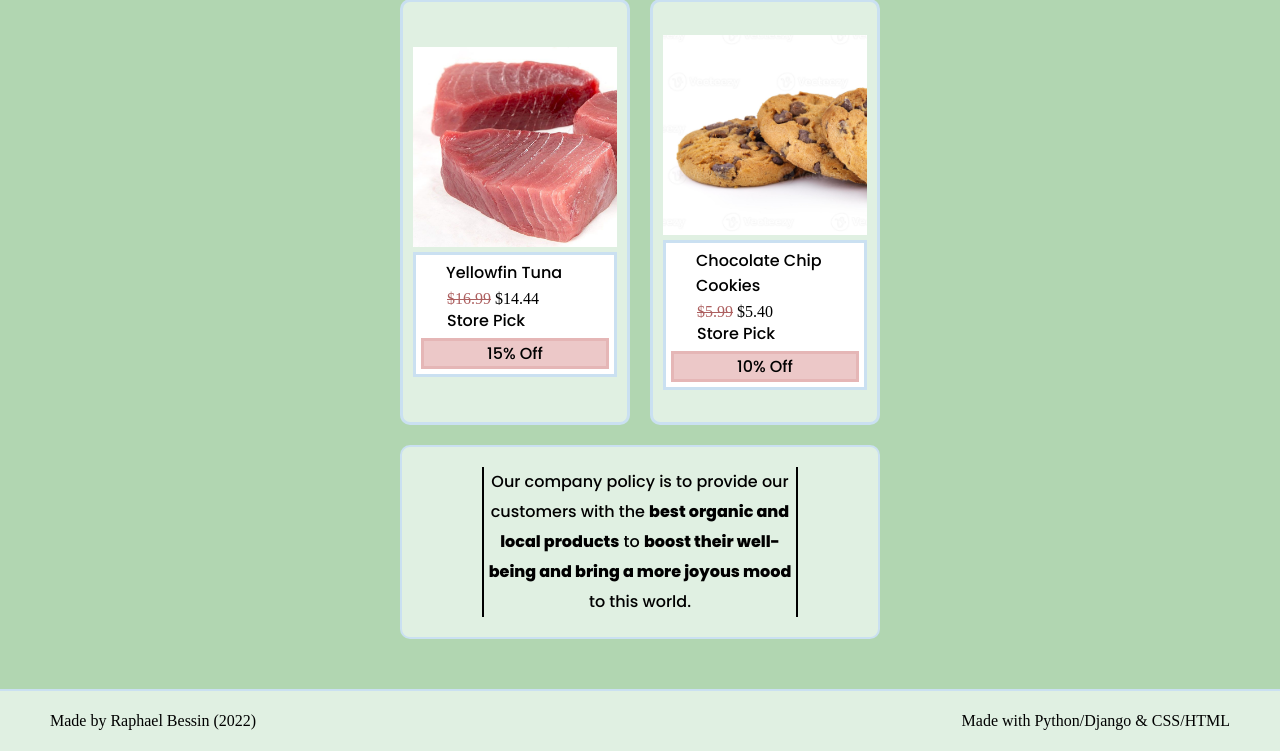
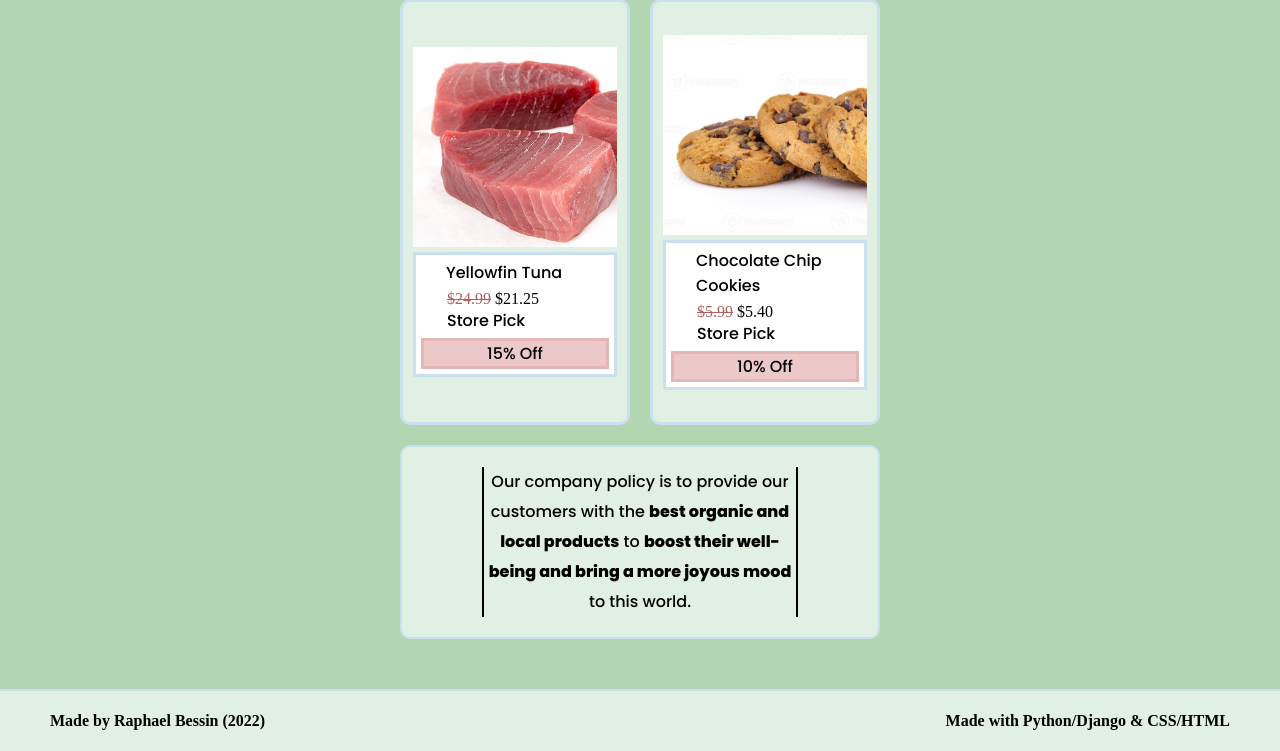
Before and after one commit to SKY3E/E-Commerce-Website, a Django app: page / in a window 1280 px wide. Shown: the part 851-1602 px from the top of the page. Run offline with Django 4.2, Linux system fonts and the light colour scheme.

Commit message:
Added Various Changes

```diff
--- a/templates/home.html
+++ b/templates/home.html
@@ -58,7 +58,7 @@
             <img class="main-preview-img" src="files-pictures/tuna.jpg">
             <div class="main-preview-desc">
               <div style="padding-left: 25px; font-family: Poppins; font-weight: 0, 500;">Yellowfin Tuna</div>
-              <div class="main-preview-saleitems-text" style="padding-bottom: 0;""><span style="text-decoration: line-through; color: rgb(173, 96, 96);">$16.99</span> $14.44</div>
+              <div class="main-preview-saleitems-text" style="padding-bottom: 0;""><span style="text-decoration: line-through; color: rgb(173, 96, 96);">$24.99</span> $21.25</div>
               <div class="main-preview-saleitems-text" style="padding-top: 0; font-family: Poppins; font-weight: 0, 500;">Store Pick</div>
               <div class="main-preview-saleitems-box">15% Off</div>
             </div>
@@ -78,8 +78,8 @@
         </div>
       </div>
       <div class="main-bottom-container">
-        <div style="margin-left: 50px;">Made by Raphael Bessin (2022)</div>
-        <div style="margin-right: 50px;">Made with Python/Django & CSS/HTML</div>
+        <div style="margin-left: 50px; font-weight: 800;">Made by Raphael Bessin (2022)</div>
+        <div style="margin-right: 50px; font-weight: 800;">Made with Python/Django & CSS/HTML</div>
       </div>
     </body>
   </html>
--- a/templates/item-store.html
+++ b/templates/item-store.html
@@ -41,8 +41,8 @@
       {% endfor %}
     </div>
     <div class="bottom-container">
-      <div style="margin-left: 50px;">Made by Raphael Bessin (2022)</div>
-      <div style="margin-right: 50px;">Made with Python/Django & CSS/HTML</div>
+      <div style="margin-left: 50px; font-weight: 800;">Made by Raphael Bessin (2022)</div>
+      <div style="margin-right: 50px; font-weight: 800;">Made with Python/Django & CSS/HTML</div>
     </div>
 
   </body>
```
Also changed, not shown: db.sqlite3, files-pictures/carrot.jpg (added), files-pictures/cookies_WnNRrp8.jpg (added), files-pictures/milk.jpeg (added), files-pictures/potato.jpg (added), files-pictures/sourdoughbread.jpg (added), files-pictures/yellowfintuna.webp (added).
